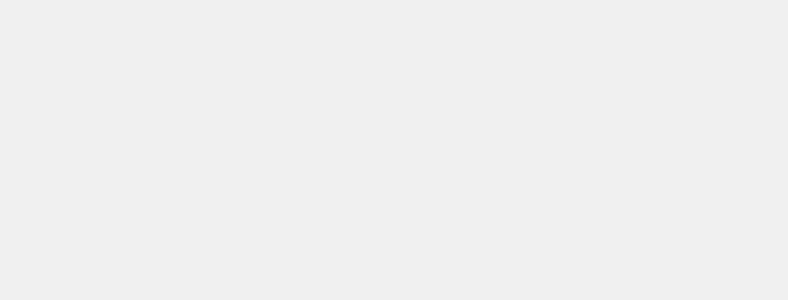
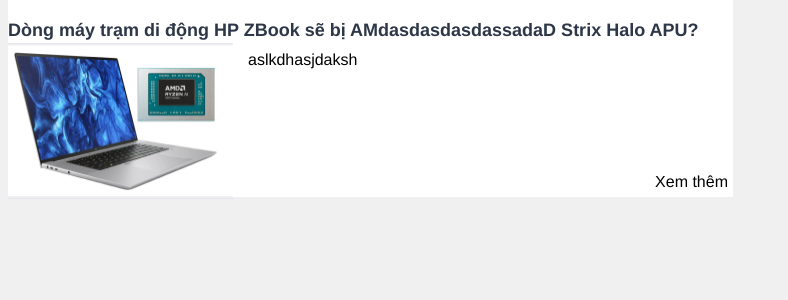
Before and after one commit to maihuyhiep1/DA_CNPM, a React (Vite) app: page / in a window 1280 px wide. Shown: the top 300 px of the page, without its empty margins (0-788 px from the left). Built offline with nearby package versions, Linux system fonts and the light colour scheme.

Commit message:
update profile component

```diff
--- a/src/App.jsx
+++ b/src/App.jsx
@@ -8,12 +8,12 @@
 import SignIn from './components/SignIn'
 import SetupInformation from './components/SetupInformation'
 import AvtAndInformation from './components/avtAndInformation'
-import postInProfile from './components/postInProfile'
+import PostInProfile from './components/postInProfile'
 
 function App() {
   return (
     <div>
-      <postInProfile />
+      <PostInProfile />
     </div>
   );
 }
--- a/src/components/postInProfile.jsx
+++ b/src/components/postInProfile.jsx
@@ -1,96 +1,21 @@
 import React from 'react';
+import styles from './style_postInProfile.module.css';
 
-const postInProfile = () => {
+const PostInProfile = () => {
   return (
-    <div className={styles.form}>
-      <form action="/submit-login" method="POST">
-        <div className={styles.title}>
-          <div className={styles.titleText}>Đăng ký tài khoản</div>
-          <div className={styles.closeButton}>
-            <img className={styles.closeImage} src="img_signin/image.png" alt="Close" />
-          </div>
+    <div className={styles.postItem}>
+      <div className={styles.title}>
+        <p>Dòng máy trạm di động HP ZBook sẽ bị AMdasdasdasdassadaD Strix Halo APU?</p>
+      </div>
+      <img className={styles.image} src="img_profile/postImage.png" alt="postImg" />
+      <div className={styles.content}>
+        <div className={styles.contentValue}>
+       aslkdhasjdaksh
         </div>
-
-        <div className={styles.username}>
-          <input
-            type="text"
-            id="username"
-            className={styles.usernameInput}
-            placeholder="Username"
-            required
-          />
-        </div>
-
-        <div className={styles.nickname}>
-          <input
-            type="text"
-            id="nickname"
-            className={styles.nicknameInput}
-            placeholder="Nickname"
-            required
-          />
-        </div>
-
-        <p className={styles.notice}>
-          Đây là tên sẽ xuất hiện trong các bài viết của bạn. Bạn có thể sử dụng tên thật hoặc nick. Bạn không thể thay đổi tên này về sau.
-        </p>
-
-        <div className={styles.date}>
-          <input
-            type="date"
-            id="birthdate"
-            className={styles.dateInput}
-            required
-          />
-        </div>
-
-        <div className={styles.email}>
-          <input
-            type="email"
-            id="email"
-            className={styles.emailInput}
-            placeholder="Email"
-            required
-          />
-        </div>
-
-        <div className={styles.password}>
-          <input
-            type="password"
-            id="password"
-            className={styles.passwordInput}
-            placeholder="Nhập mật khẩu"
-            required
-          />
-        </div>
-
-        <div className={styles.checkPassword}>
-          <input
-            type="password"
-            id="check_password"
-            className={styles.checkPasswordInput}
-            placeholder="Nhập lại mật khẩu"
-            required
-          />
-        </div>
-
-        <button type="submit" className={styles.signInButton}>
-          <div className={styles.textInSignInButton}>Đăng ký</div>
-        </button>
-
-        <button className={styles.googleButton}>
-          <div className={styles.googlePng}></div>
-          <div className={styles.textInGoogleButton}>Đăng ký bằng Google</div>
-        </button>
-
-        <div className={styles.privacyAndPolicy}>
-          <div className={styles.textPrivacyAndPolicy}>
-            Tôi đồng ý với điều khoản dịch vụ và chính sách quyền riêng tư
-          </div>
-        </div>
-      </form>
+        <div className={styles.more}>Xem thêm</div>
+      </div>
     </div>
   );
 };
 
-export default postInProfile;
+export default PostInProfile;
--- a/src/components/style_postInProfile.module.css
+++ b/src/components/style_postInProfile.module.css
@@ -1,36 +1,26 @@
-.frame {
-  border: 1px solid;
+.postItem {
   border-color: #000000;
   height: 199px;
   position: relative;
   width: 725px;
+  background-color: white;
 }
 
-.frame .heading {
-  height: 28px;
-  left: 0;
-  position: absolute;
-  top: 0;
-  width: 714px;
+.title {
+  display: flex;
+  width: 725px;
+  height: 24.227px;
+  margin-top: -10px;
+  flex-direction: column;
+  color: #2D3748;
+  font-family: "Lato-SemiBold", Helvetica;
+font-size: 18px;
+font-style: normal;
+font-weight: 700;
+line-height: 28.265px; /* 140% */
 }
 
-.frame .title {
-  color: #2d3748;
-  font-family: "Lato-Bold", Helvetica;
-  font-size: 20.2px;
-  font-weight: 700;
-  height: 24px;
-  left: 0;
-  letter-spacing: 0;
-  line-height: 28.3px;
-  position: absolute;
-  top: -1px;
-  white-space: nowrap;
-  width: 606px;
-}
-
-.frame .buttoncover {
-  background-image: url(./button-8458962-cover-amd-strix-halo-hp-zbook-ultra-g1a-tinhte-jpg.png);
+.image {
   background-position: 50% 50%;
   background-size: cover;
   border-bottom-style: solid;
@@ -45,25 +35,42 @@
   width: 225px;
 }
 
-.frame .noidung {
+.content {
+  position: absolute;
+  width: 490px;
   height: 163px;
-  left: 251px;
-  overflow: hidden;
-  position: absolute;
+  left: 230px;
   top: 37px;
-  width: 474px;
+  padding: 10px; /* Add some internal padding for spacing */
+  overflow: hidden; /* Hide text that overflows */
+  box-sizing: border-box; /* Include padding and border in the total width and height */
+  word-wrap: break-word; /* Ensure long words break and wrap onto the next line */
 }
 
-.frame .text {
+.contentValue {
   color: #000000;
   font-family: "Lato-Regular", Helvetica;
-  font-size: 20.2px;
+  font-size: 16px;
   font-weight: 400;
-  height: 152px;
-  left: 0;
+  letter-spacing: 0;
+  line-height: 30.3px;
+  width: 100%; /* Make the text take up the full width of the parent */
+  height: auto; /* Allow the height to adjust based on the content */
+  word-wrap: break-word; /* Ensure long words break and wrap to the next line */
+  overflow-wrap: break-word; /* Break words when necessary */
+}
+
+
+.more {
+  color: #000000;
+  font-family: "Lato-Regular", Helvetica;
+  font-size: 16px;
+  font-weight: 400;
+  height: 31px;
+  right: 0px;
   letter-spacing: 0;
   line-height: 30.3px;
   position: absolute;
-  top: 4px;
-  width: 474px;
+  bottom: 0;
+  white-space: nowrap;
 }
```
Also changed, not shown: public/img_profile/postImage.png (added).
